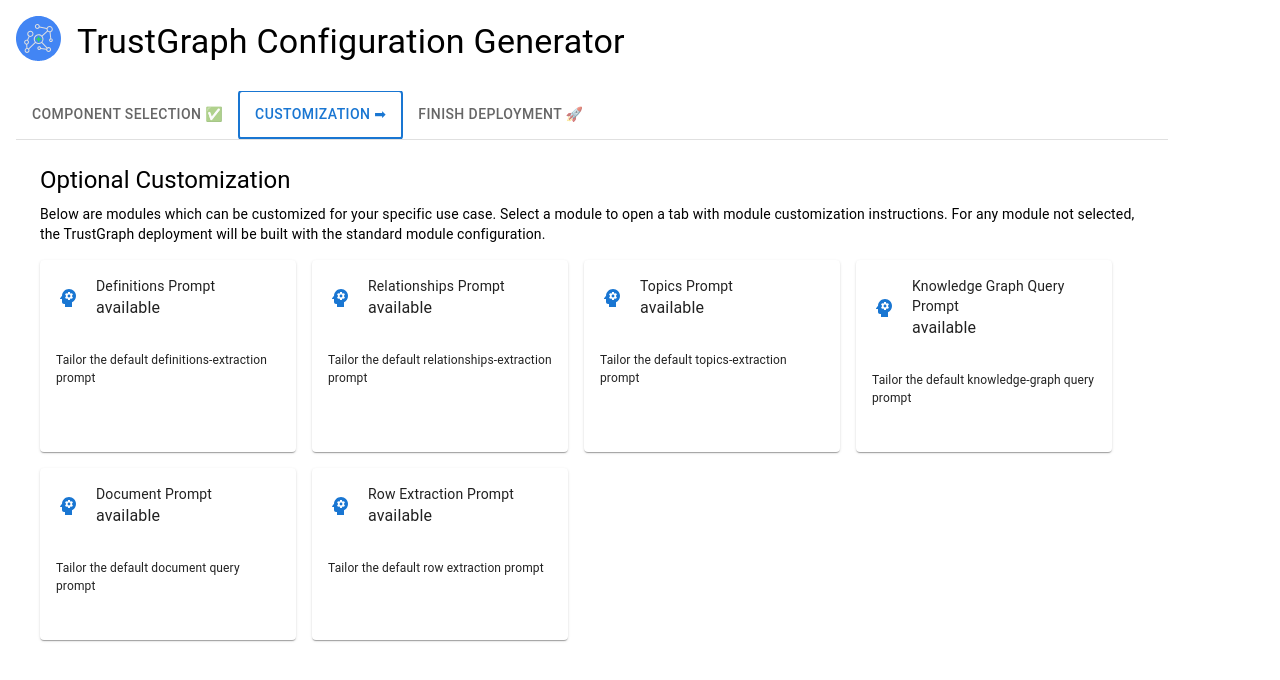
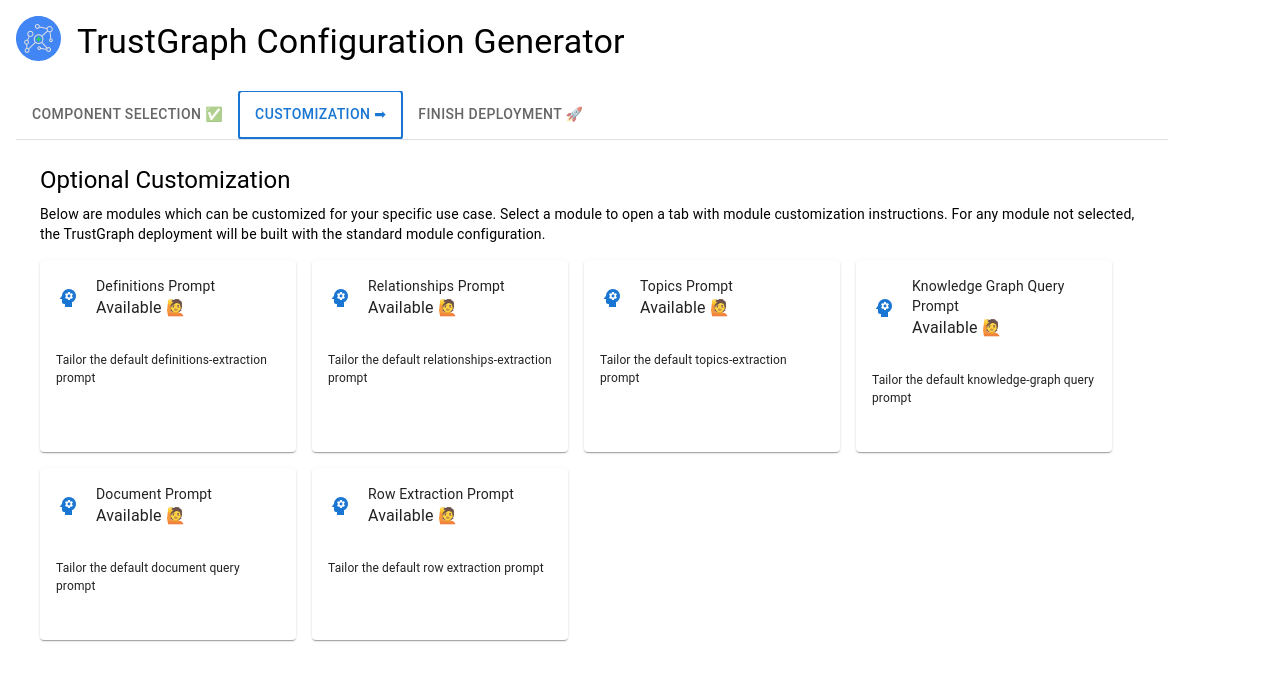
Before and after one commit to trustgraph-ai/simple-config-ui, a React (Vite) app: page / in a window 1280 px wide. Both pictures are taken after a click on the tab "CUSTOMIZATION ➡". Shown: the top 680 px of the page. Built offline with nearby package versions, Linux system fonts and the light colour scheme.

Commit message:
Added emojis to customization modules

```diff
--- a/src/simple-editor/options/Option.tsx
+++ b/src/simple-editor/options/Option.tsx
@@ -23,7 +23,7 @@ const Option = ({enabled, onChange, avatar, title, content} : {
                   title={title}
                   subheader={
                       <Typography variant="body1">
-                          active
+                          Customization Active ✅
                       </Typography>
                   }
                 />
@@ -35,7 +35,7 @@ const Option = ({enabled, onChange, avatar, title, content} : {
                   title={title}
                   subheader={
                       <Typography variant="body1">
-                          available
+                          Available 🙋
                       </Typography>
                   }
                 />
```
